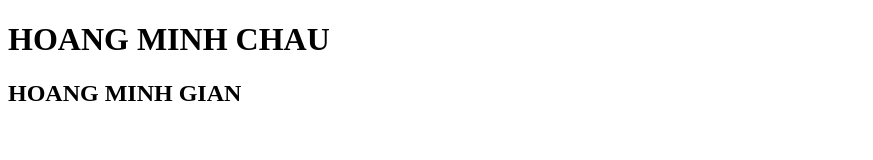
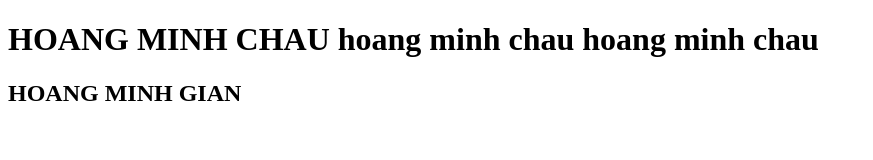
Before and after one commit to chauhm1990/stringee, a plain HTML site: page index.html in a window 1280 px wide. Shown: the whole page, without its empty margins (0-873 px from the left). Drawn offline with Linux system fonts and the light colour scheme.

Commit message:
Update index.html

```diff
--- a/index.html
+++ b/index.html
@@ -7,7 +7,7 @@
     <title>Document</title>
 </head>
 <body>
-    <h1>HOANG MINH CHAU</h1>
+    <h1>HOANG MINH CHAU hoang minh chau hoang minh chau</h1>
     <h2>HOANG MINH GIAN</h2>
 </body>
 </html>
```
